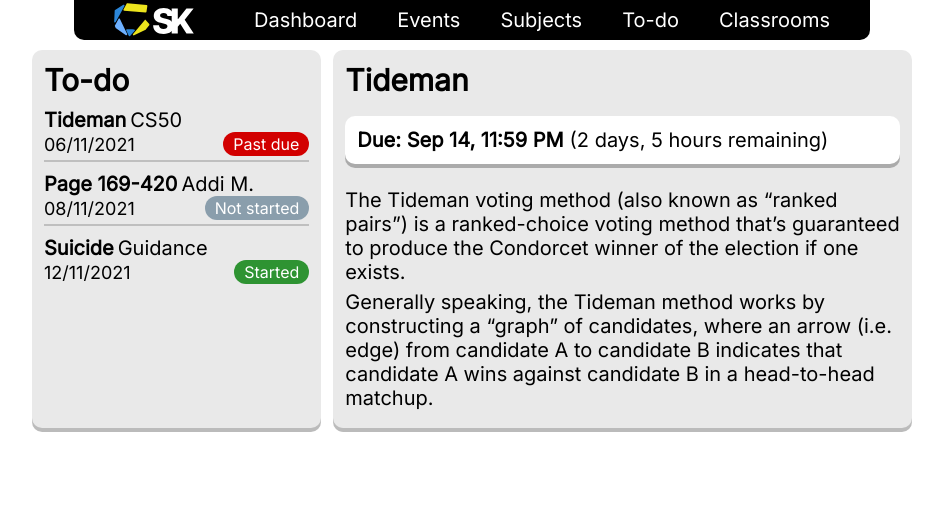
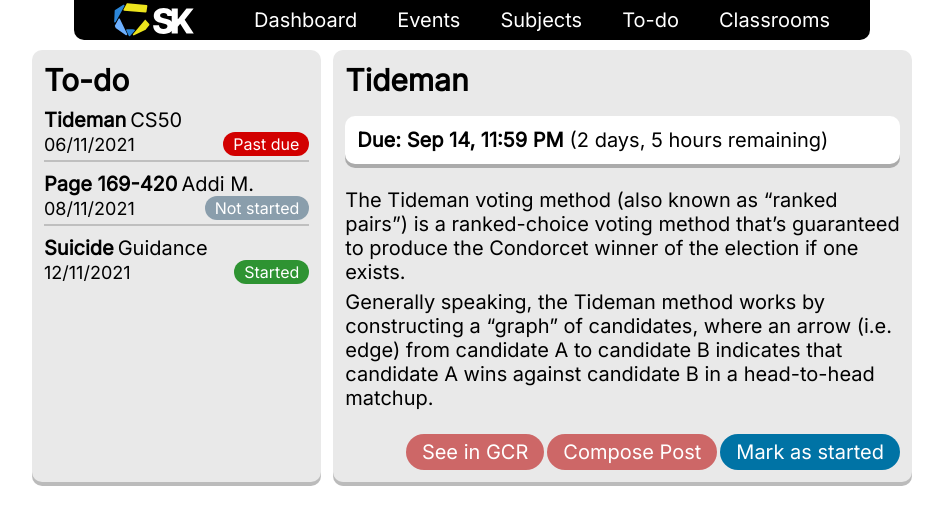
Before and after one commit to colony-school/Cschool-frontend, a Next.js app: page /todo in a window 1280 px wide. Shown: the top 524 px of the page, without its empty margins (168-1111 px from the left). Built offline with nearby package versions, Linux system fonts and the light colour scheme.

Commit message:
Assignment actions

```diff
--- a/src/pages/todo.tsx
+++ b/src/pages/todo.tsx
@@ -1,5 +1,6 @@
 // External modules import
 import { NextPage } from "next";
+import { MouseEventHandler } from "react";
 
 // Internal modules import
 import { DueItem } from "../components/work/due-item";
@@ -46,7 +47,15 @@ const ToDoList = (): JSX.Element => {
  * The description of the selected assignment
  */
 const AssgDesc = () => {
-    const DueDate = () => {
+    // Types
+    type AssgActionsProps = {
+        actions: Array<{ text: string, onClick: MouseEventHandler<HTMLButtonElement>, main: boolean }>
+    }
+
+    /**
+     * The due date and the countdown of the assignment
+     */
+    const AssgDueDate = () => {
         return (
             <div className={styles["main-due"]}>
                 <span className={styles["main-due-date"]}>Due: Sep 14, 11:59 PM</span>
@@ -55,14 +64,35 @@ const AssgDesc = () => {
         );
     }
 
+    /**
+     * Draws buttons based on the given actions
+     * @param actions A list of actions; each comprises of the display text (text) and the function that triggers once the button is clicked (onClick)
+     */
+    const AssgActions = ({ actions }: AssgActionsProps) => {
+        return (
+            <div className={styles["main-actions"]}>{
+                actions.map(action => (
+                    <button className={styles[`main-actions-button-${action.main ? "primary" : "secondary"}`]} onClick={action.onClick}>
+                        {action.text}
+                    </button>
+                ))
+            }</div>
+        );
+    }
+
     return (
         <section className={styles["main-card"]}>
             <h1>Tideman</h1>
-            <DueDate />
+            <AssgDueDate />
             <div className={markdownStyles["markdown"]}>
                 <p>The Tideman voting method (also known as “ranked pairs”) is a ranked-choice voting method that’s guaranteed to produce the Condorcet winner of the election if one exists.</p>
                 <p>Generally speaking, the Tideman method works by constructing a “graph” of candidates, where an arrow (i.e. edge) from candidate A to candidate B indicates that candidate A wins against candidate B in a head-to-head matchup.</p>
             </div>
+            <AssgActions actions={[
+                { text: "See in GCR", onClick: () => { console.log("See in GCR") }, main: false },
+                { text: "Compose Post", onClick: () => { console.log("Create Post!") }, main: false },
+                { text: "Mark as started", onClick: () => { console.log("Started!") }, main: true }
+            ]} />
         </section>
     );
 }
--- a/src/styles/pages/todo.module.scss
+++ b/src/styles/pages/todo.module.scss
@@ -1,4 +1,5 @@
 @use "../abstracts/palette.scss" as p;
+@use "../components/button.scss" as cb;
 @use "../components/card.scss" as cc;
 @use "../layout/split.scss" as ls;
 
@@ -47,4 +48,17 @@
             font-weight: 800;
         }
     }
+    &-actions {
+        display: flex;
+        flex-direction: row;
+        flex-wrap: wrap;
+        gap: 0.15rem;
+        justify-content: flex-end;
+        &-button-primary {
+            @include cb.button(p.$primary, p.$text-secondary, 1rem);
+        }
+        &-button-secondary {
+            @include cb.button(p.$accent, p.$text-secondary, 1rem);
+        }
+    }
 }
```
